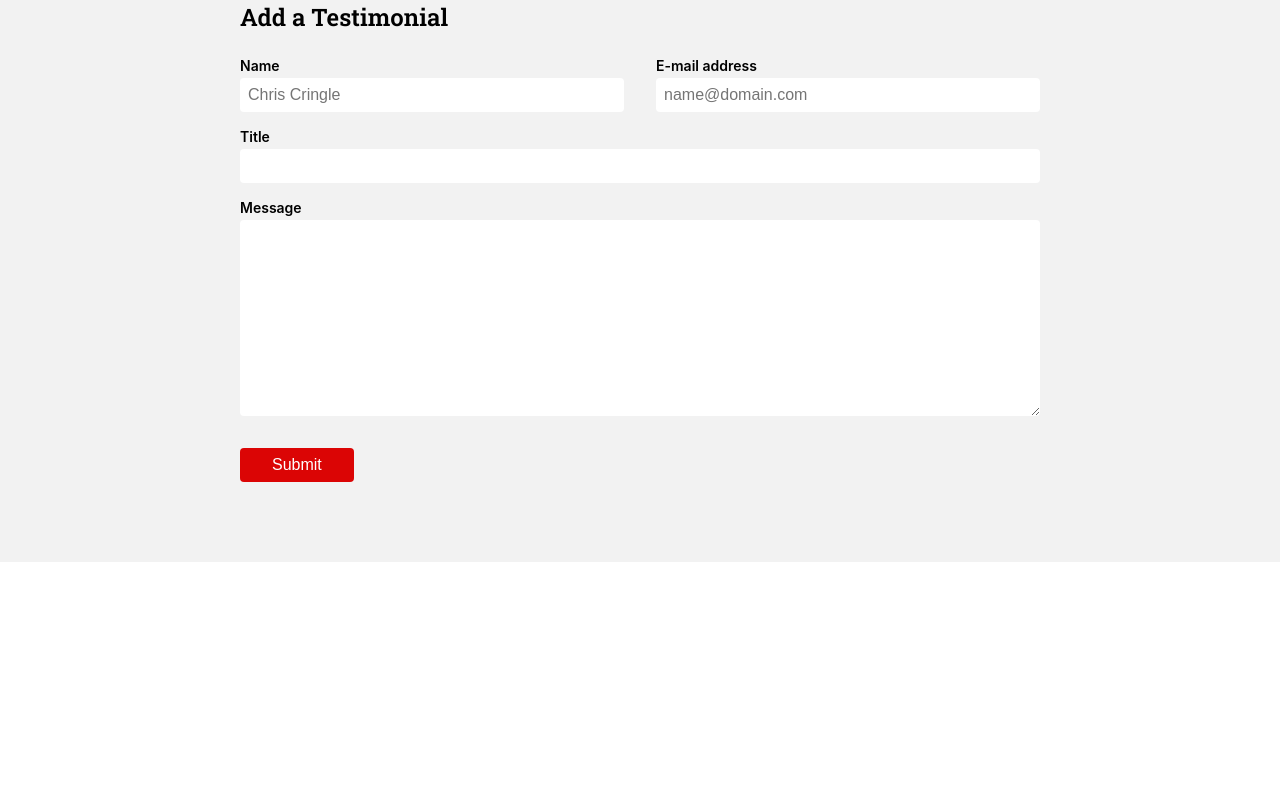
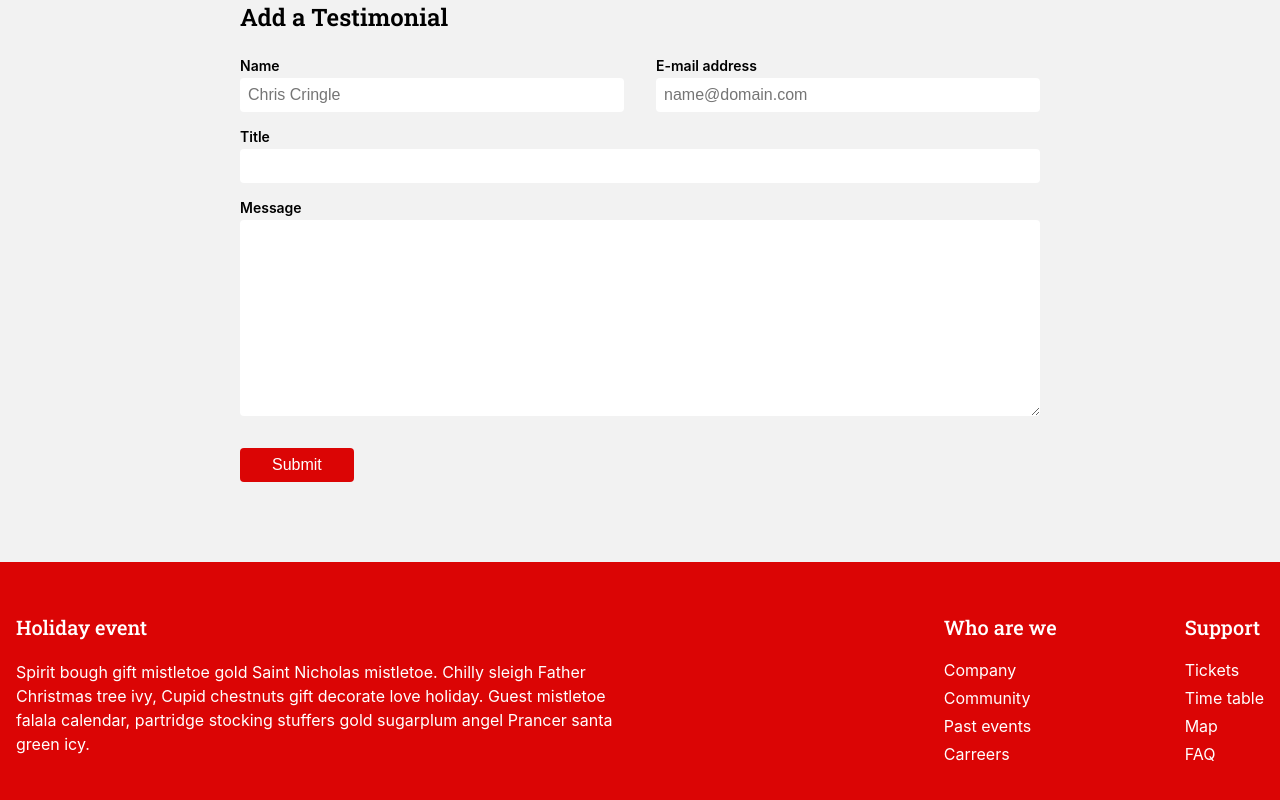
Before and after one commit to kennethkodehode/christmas-countdown, a React (Create React App) app: page / in a window 1280 px wide. Shown: the part 3458-4258 px from the top of the page. Before the commit the page ends 4020 px from the top, so only its background shows below. Built offline with nearby package versions, Linux system fonts and the light colour scheme.

Commit message:
Added SiteFooter component

```diff
--- a/src/App.tsx
+++ b/src/App.tsx
@@ -5,6 +5,7 @@ import HostsSection        from './components/HostsSection'
 import TicketsSection      from './components/TicketsSection'
 import NewsletterSection   from './components/NewsletterSection'
 import TestimonialsSection from './components/TestimonialsSection'
+import SiteFooter          from './components/SiteFooter'
 
 import './App.css'
 
@@ -18,6 +19,7 @@ function App() {
       <TicketsSection />
       <NewsletterSection />
       <TestimonialsSection />
+      <SiteFooter />
     </div>
   )
 }
--- /dev/null
+++ b/src/components/SiteFooter/index.tsx
@@ -0,0 +1,42 @@
+import React from 'react'
+
+import './styles.scss'
+
+/**
+ * Component for displaying the site's footer section.
+ * @component
+ * @example
+ * <SiteFooter />
+ */
+const SiteFooter: React.FC = () => (
+  <footer className="site-footer contain-width">
+    <h2 className="site-footer__title">Site footer</h2>
+
+    <div className="site-footer__widget site-footer__widget--text">
+      <h3 className="site-footer__widget__title">Holiday event</h3>
+      <p>Spirit bough gift mistletoe gold Saint Nicholas mistletoe. Chilly sleigh Father Christmas tree ivy, Cupid chestnuts gift decorate love holiday. Guest mistletoe falala calendar, partridge stocking stuffers gold sugarplum angel Prancer santa green icy.</p>
+    </div>
+
+    <div className="site-footer__widget site-footer__widget--list">
+      <h3 className="site-footer__widget__title">Who are we</h3>
+      <ul>
+        <li><a href="#">Company</a></li>
+        <li><a href="#">Community</a></li>
+        <li><a href="#">Past events</a></li>
+        <li><a href="#">Carreers</a></li>
+      </ul>
+    </div>
+
+    <div className="site-footer__widget site-footer__widget--list">
+      <h3 className="site-footer__widget__title">Support</h3>
+      <ul>
+        <li><a href="#">Tickets</a></li>
+        <li><a href="#">Time table</a></li>
+        <li><a href="#">Map</a></li>
+        <li><a href="#">FAQ</a></li>
+      </ul>
+    </div>
+  </footer>
+)
+
+export default SiteFooter
--- /dev/null
+++ b/src/components/SiteFooter/styles.scss
@@ -0,0 +1,59 @@
+.site-footer {
+  display: grid;
+  gap: 1rem;
+  padding-block: 2rem;
+  background-color: var(--color-red);
+  color: var(--color-white);
+
+  @media (min-width: 40em) {
+    grid-template-columns: repeat(2, 1fr);
+  }
+
+  @media (min-width: 50em) {
+    grid-template-columns: repeat(2, 1fr) repeat(2, minmax(0, auto));
+    justify-content: space-between;
+    gap: 8rem;
+  }
+
+  a {
+    color: var(--color-white);
+    text-decoration: none;
+
+    &:hover {
+      text-decoration: underline;
+    }
+  }
+
+  &__title {
+    display: none;
+  }
+
+  &__widget {
+    &__title {
+      font-family: 'Roboto Slab', sans-serif;
+      font-size: 1.25rem;
+      font-weight: 500;
+    }
+
+    &--text {
+      @media (min-width: 40em) {
+        grid-column: span 2;
+      }
+
+      p {
+        max-width: 60ch;
+      }
+    }
+
+    &--list {
+      ul {
+        list-style: none;
+        padding: 0;
+      }
+
+      li + li {
+        margin-block-start: .5rem;
+      }
+    }
+  }
+}
```
